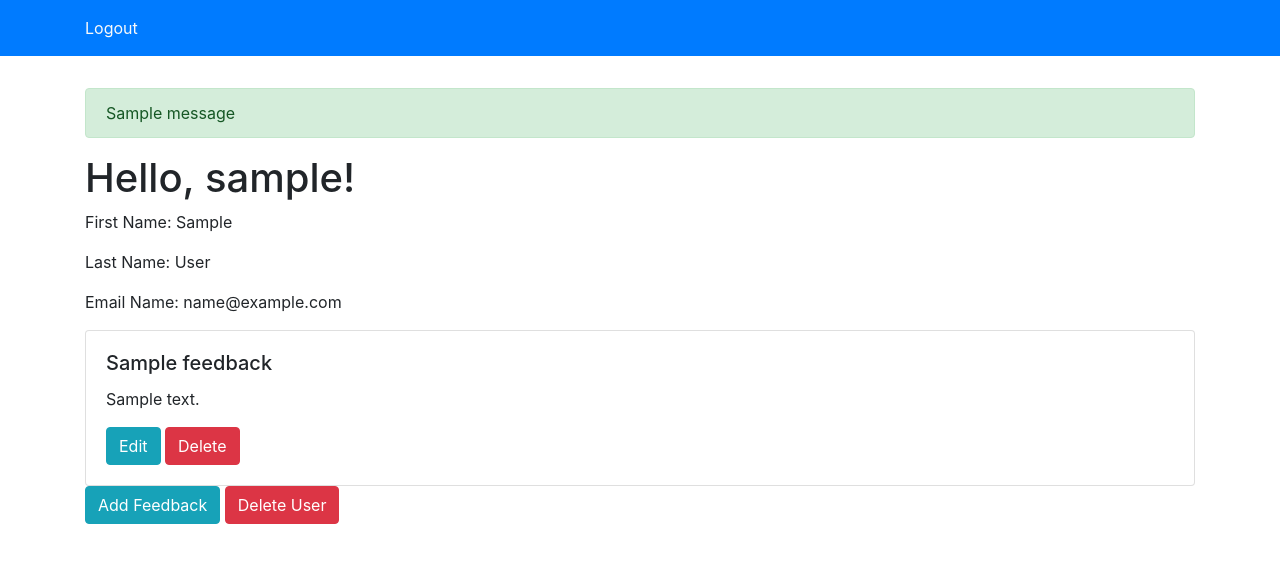
After one commit to zackhoff42/hashing-auth-exercise, a Flask app: a page that uses templates/base.html in a window 1280 px wide. The commit adds this page. Shown: the top 563 px of the page. Run offline with Flask 2, Linux system fonts and the light colour scheme; the visitor is signed in with stand-in values (Sample User, id 1); tables that the repository leaves empty hold one stand-in row (values such as "Sample post"); one stand-in notice (Sample message) is shown.

Commit message:
Created feedback form template/initial functionality

```diff
--- a/app.py
+++ b/app.py
@@ -1,7 +1,7 @@
 from flask import Flask, render_template, redirect, session, flash
 from flask_debugtoolbar import DebugToolbarExtension
-from models import connect_db, db, User
-from forms import UserForm
+from models import connect_db, db, User, Feedback
+from forms import RegisterForm, LoginForm, FeedbackForm
 
 app = Flask(__name__)
 app.debug = True
@@ -26,7 +26,7 @@ def register_redirect():
 @app.route("/register", methods=["GET", "POST"])
 def new_user_registration():
     """Shows user registration form and allows them to sign up."""
-    form = UserForm()
+    form = RegisterForm()
 
     if form.validate_on_submit():
         username = form.username.data
@@ -39,15 +39,16 @@ def new_user_registration():
         db.session.add(new_user)
         db.session.commit()
         session["user_id"] = new_user.username
-        flash("Welcome! Account created successfully!")
-        return redirect("/secret")
+        flash("Welcome! Account created successfully!", "success")
+        return redirect(f"/users/{new_user.username}")
 
     return render_template("register.html", form=form)
 
 
 @app.route("/login", methods=["GET", "POST"])
 def show_login_form():
-    form = UserForm()
+    """Shows user the login form/allows them to log in."""
+    form = LoginForm()
 
     if form.validate_on_submit():
         username = form.username.data
@@ -55,18 +56,50 @@ def show_login_form():
 
         user = User.authenticate(username, password)
         if user:
-            flash(f"Welcome back, {user.username}!")
+            flash(f"Welcome back, {user.username}!", "success")
             session["user_id"] = user.username
-            return redirect("/secret")
+            return redirect(f"/users/{user.username}")
         else:
-            form.username.errors = ["Invalid username/password"]
+            flash("Invalid username/password.")
 
     return render_template("login.html", form=form)
 
 
-@app.route("/secret")
-def show_secret():
+@app.route("/logout")
+def logout_user():
+    session.pop("user_id")
+    flash("Successfully logged out!", "info")
+    return redirect("/")
+
+
+@app.route("/users/<username>")
+def show_user_info(username):
+    """Displays user's information."""
     if "user_id" not in session:
-        flash("Please log in!")
+        flash("Please log in!", "danger")
         return redirect("/login")
-    return render_template("secret.html")
+
+    user = User.query.get_or_404(username)
+    return render_template("user.html", user=user)
+
+
+@app.route("/users/<username>/feedback/add", methods=["GET", "POST"])
+def create_new_feedback(username):
+    """Allows user to make new feedback."""
+    if "user_id" not in session:
+        flash("Please log in to submit feedback!", "danger")
+        return redirect("/login")
+
+    form = FeedbackForm()
+    user = User.query.get_or_404(username)
+
+    if form.validate_on_submit():
+        title = form.title.data
+        content = form.content.data
+        new_feedback = Feedback(title=title, content=content, username=user.username)
+
+        db.session.add(new_feedback)
+        db.session.commit()
+        return redirect(f"/users/{user.username}")
+
+    return render_template("feedback.html", form=form)
--- a/templates/base.html
+++ b/templates/base.html
@@ -7,8 +7,32 @@
     <title>{% block title %}{% endblock %}</title>
 </head>
 <body>
+    <nav class="navbar navbar-light bg-primary justify-content-between">
+        <div class="container">
+            <ul class="nav navbar-nav flex-row float-right">
+            {% if session['user_id'] %}
+                <li class="nav-item">
+                    <a class="nav-link pr-3 text-light" href="/logout">Logout</a>
+                </li>
+            {% else %}
+                <li class="nav-item">
+                    <a class="nav-link pr-3 text-light" href="/login">Login</a>
+                </li>
+                <li class="nav-item">
+                    <a class="nav-link pr-3 text-light" href="/register">Sign up</a>
+                </li>
+            {% endif %}
+            </ul>
+        </div>
+    </nav>
 
-{% block content %}{% endblock %}
+    <div class="container" style="margin-top: 2em">
+        {% for category, msg in get_flashed_messages(with_categories=true) %}
+        <div class="alert alert-{{category}}">{{msg}}</div>
+        {% endfor %}
+
+        {% block content %}{% endblock %}
+    </div>
 
 </body>
 </html>
--- a/templates/login.html
+++ b/templates/login.html
@@ -10,9 +10,6 @@
 
     {% for field in form
         if field.widget.input_type != 'hidden' %}
-        {% if field.name in ['email', 'first_name', 'last_name'] %}
-            {{field(style="display:none;")}}
-        {% else %}
         <p>
             {{field.label}}
             {{field}}
@@ -21,7 +18,6 @@
             <p class="form-text text-danger">{{error}}</p>
             {% endfor %}
         </p>
-        {% endif %}
     {% endfor %}
     <button class="btn btn-success" type="submit">Log in</button>
 </form>
--- a/templates/secret.html
+++ /dev/null
@@ -1,6 +0,0 @@
-{% extends 'base.html' %}
-{% block title%}Secret{% endblock %}
-
-{% block content %}
-    <h1>You made it!</h1>
-{% endblock %}
--- /dev/null
+++ b/templates/user.html
@@ -0,0 +1,30 @@
+{% extends 'base.html' %}
+{% block title%}{{user.username}}{% endblock %}
+
+{% block content %}
+    <h1>Hello, {{user.username}}!</h1>
+
+    <p>First Name: {{user.first_name}}</p>
+    <p>Last Name: {{user.last_name}}</p>
+    <p>Email Name: {{user.email}}</p>
+
+    {% for feedback in user.feedback %}
+    <div class="card">
+        <div class="card-body">
+            <h5 class="card-title">{{feedback.title}}</h5>
+            <p class="card-text">{{feedback.content}}</p>
+            <form style="display:inline;" action="/feedback/{{feedback.id}}/update" method="GET">
+                <button type="submit" class="btn btn-info">Edit</button>
+            </form>
+            <form style="display:inline;" action="/feedback/{{feedback.id}}/delete" method="POST">
+                <button type="submit" class="btn btn-danger">Delete</button>
+            </form>
+        </div>
+    </div>
+    {% endfor %}
+
+    <a href="/users/{{user.username}}/feedback/add" class="btn btn-info">Add Feedback</a>
+    <form style="display:inline;" action="/users/{{user.username}}/delete" method="POST">
+        <button class="btn btn-danger">Delete User</button>
+    </form>
+{% endblock %}
```
Also changed, not shown: forms.py (+13 -1 lines), models.py (+13 -0 lines), templates/feedback.html (added, +19 -0 lines).
